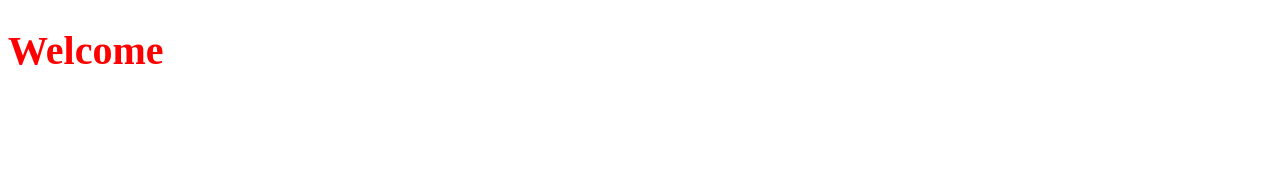
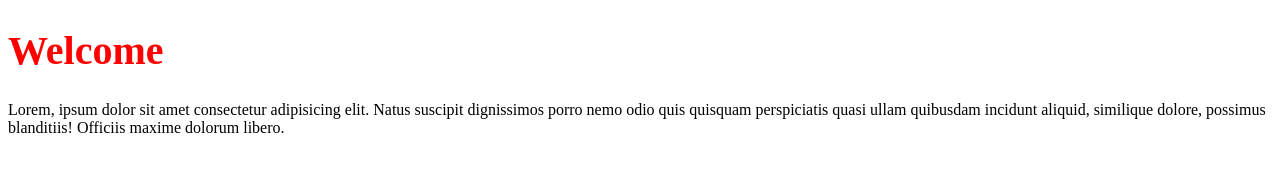
Before and after one commit to veena27/husky, a plain HTML site: page index.html in a window 1280 px wide. Drawn offline with Linux system fonts and the light colour scheme.

Commit message:
add paragraph

```diff
--- a/index.html
+++ b/index.html
@@ -9,5 +9,6 @@
 </head>
 <body>
     <h1 class="title">Welcome</h1>
+    <p>Lorem, ipsum dolor sit amet consectetur adipisicing elit. Natus suscipit dignissimos porro nemo odio quis quisquam perspiciatis quasi ullam quibusdam incidunt aliquid, similique dolore, possimus blanditiis! Officiis maxime dolorum libero.</p>
 </body>
 </html>
```
